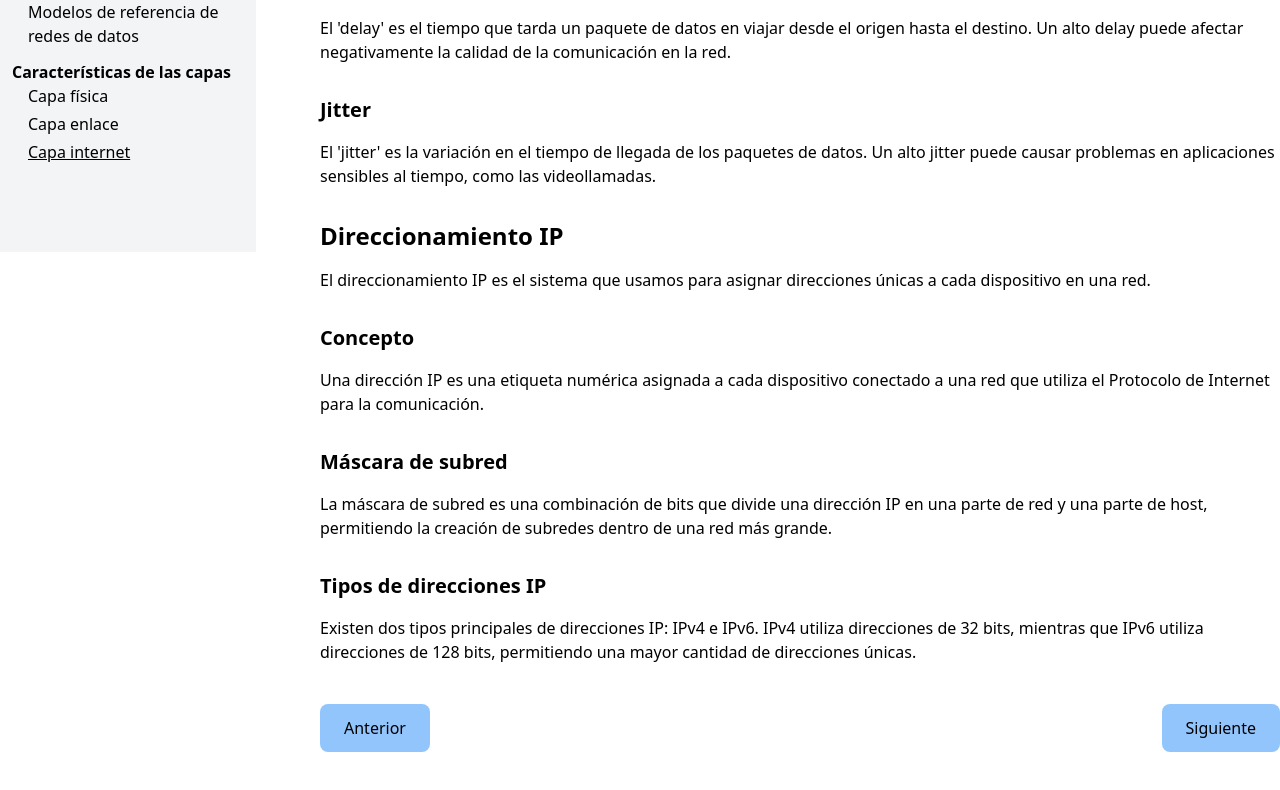
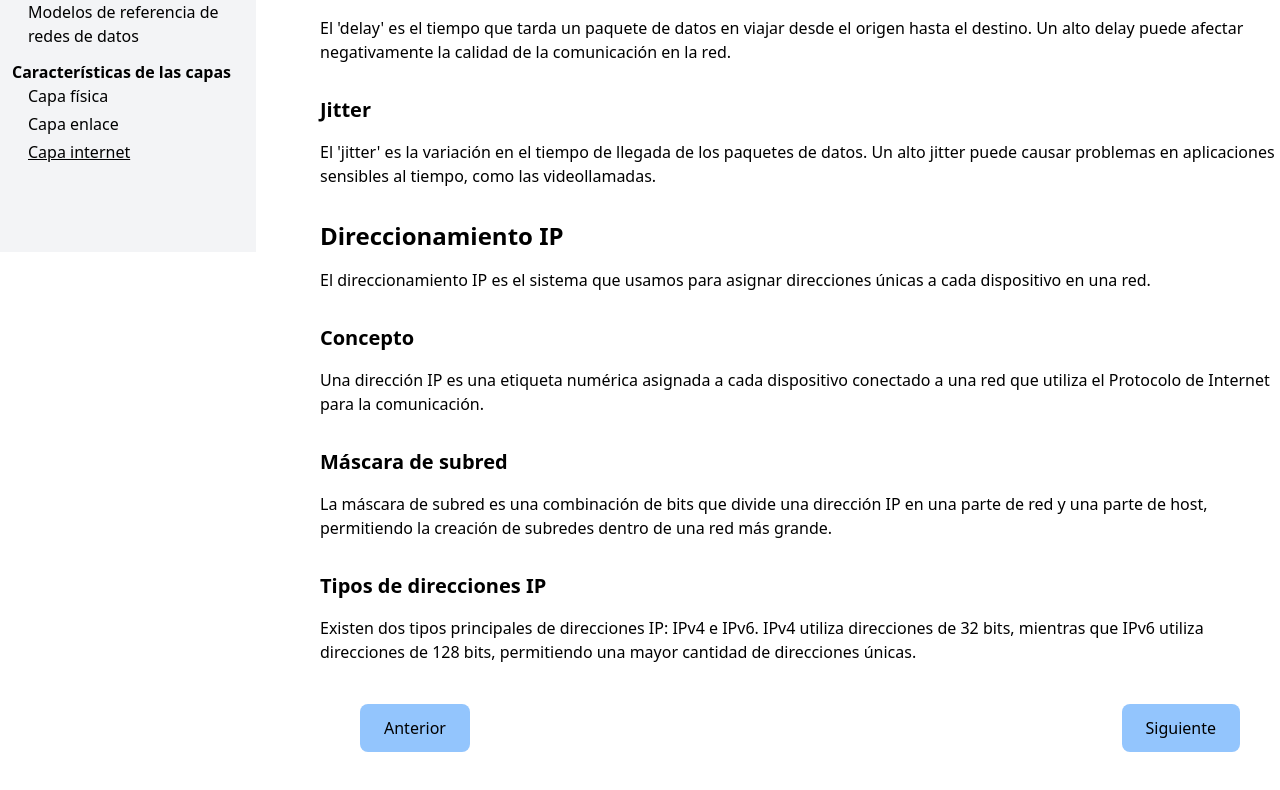
Before and after one commit to jeliasdiaz/Data-networks-guide, a React (Vite) app: page /caracteristicas-capas/capa-internet in a window 1280 px wide. Shown: the part 548-1338 px from the top of the page. Built offline with nearby package versions, Linux system fonts and the light colour scheme.

Commit message:
Fixed errors

```diff
--- a/src/components/BottomNavigation.jsx
+++ b/src/components/BottomNavigation.jsx
@@ -87,7 +87,7 @@ export const BottomNavigation = () => {
   };
 
   return (
-    <div className="flex my-10 pb-10 w-full justify-between">
+    <div className="flex my-10 pb-10 md:px-10 w-full justify-between">
       <button className="px-6 py-3 bg-blue-300 rounded-lg hover:scale-95 hover:bg-blue-200 transition duration-300" onClick={handlePrevious}>
         Anterior
       </button>
```
